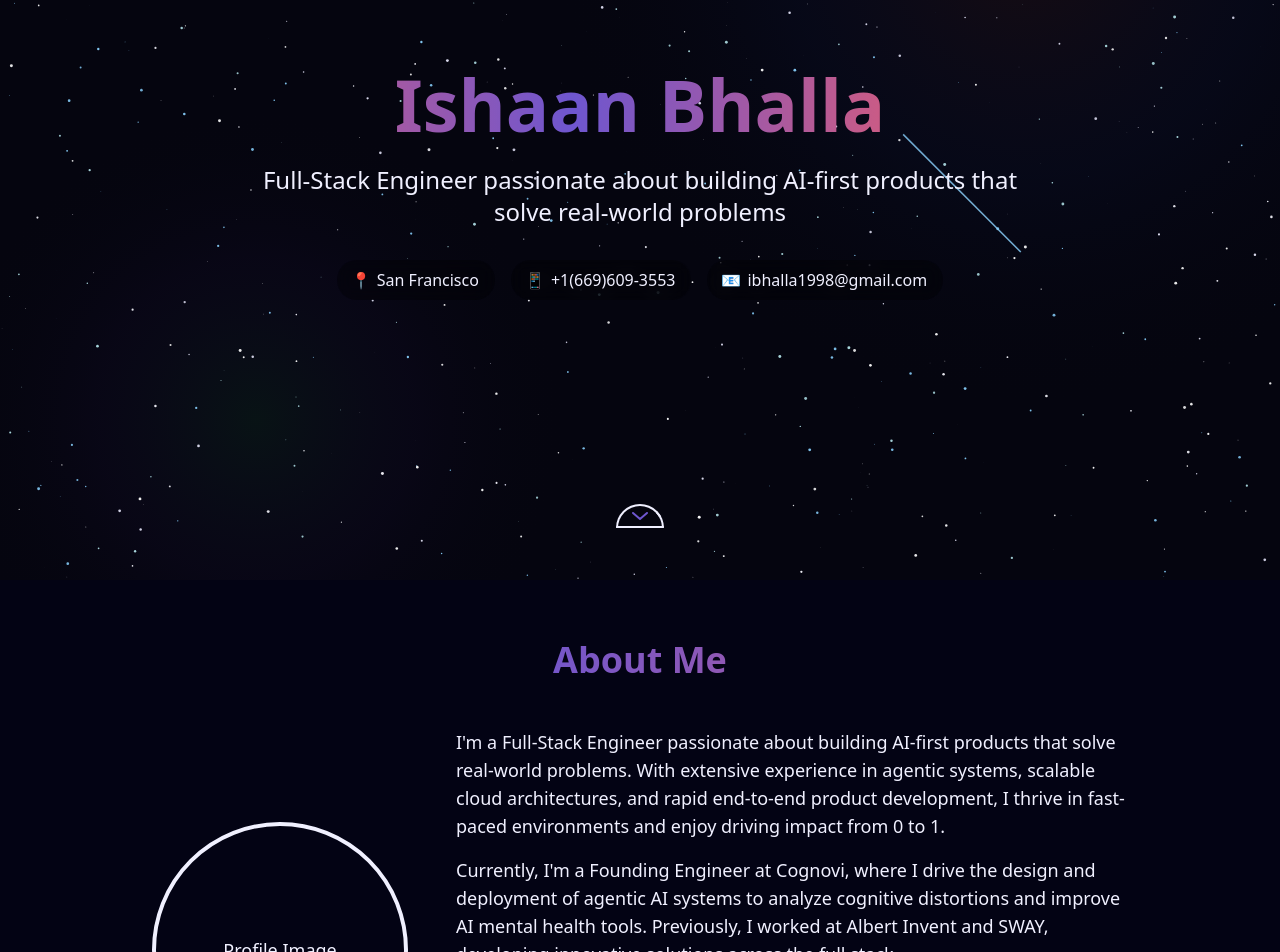
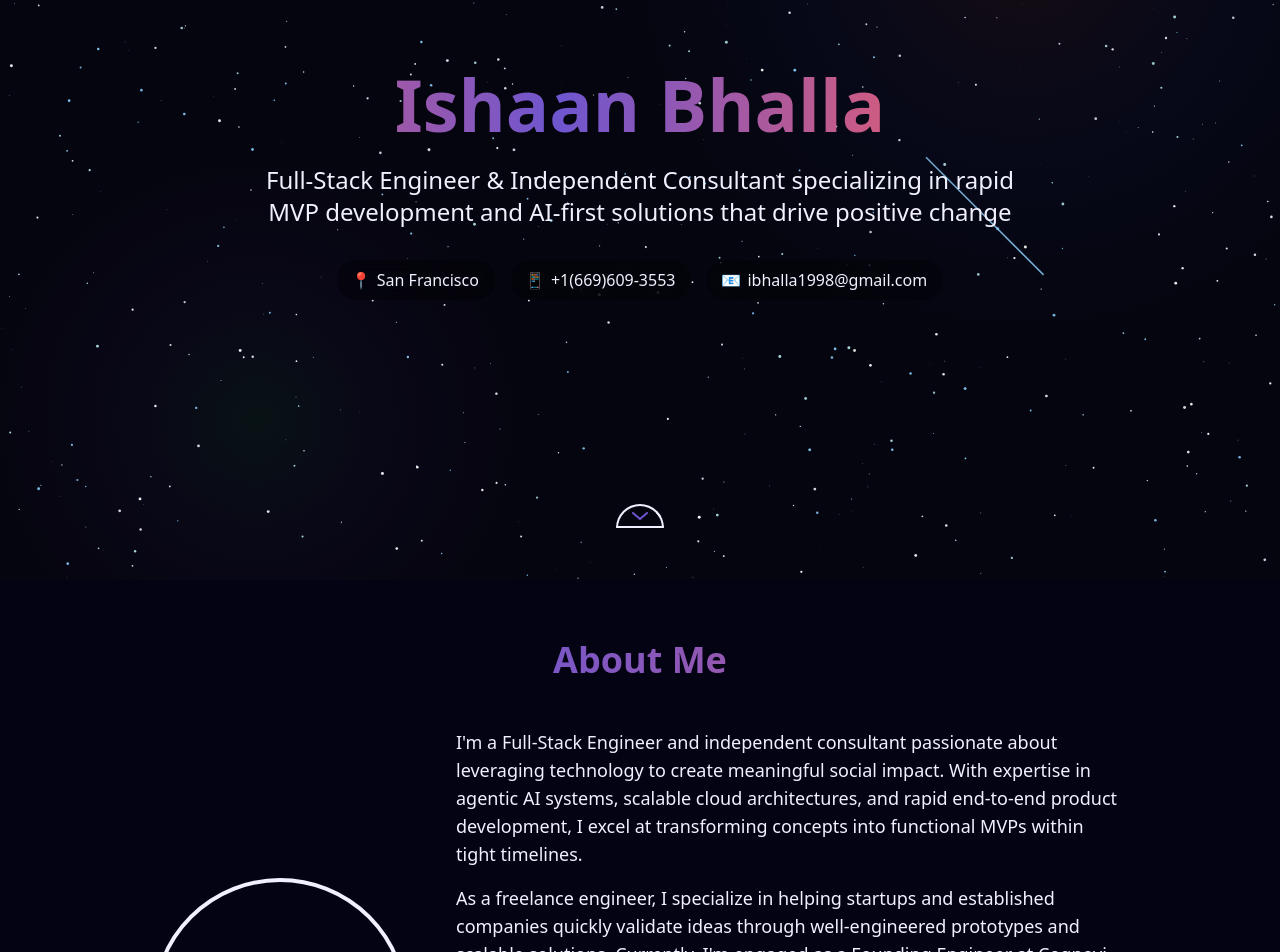
Before and after one commit to ishaan000/ishaan, a Next.js app: page / in a window 1280 px wide. Shown: the part 220-1172 px from the top of the page. Built offline with nearby package versions, Linux system fonts and the light colour scheme.

Commit message:
feat: implement contact form email functionality and update typography
- Add nodemailer as email service.
- Fix projects URL

```diff
--- a/package.json
+++ b/package.json
@@ -10,6 +10,7 @@
   },
   "dependencies": {
     "next": "15.3.2",
+    "nodemailer": "^7.0.3",
     "react": "^19.0.0",
     "react-dom": "^19.0.0",
     "react-icons": "^5.5.0"
@@ -18,6 +19,7 @@
     "@eslint/eslintrc": "^3",
     "@tailwindcss/postcss": "^4",
     "@types/node": "^20",
+    "@types/nodemailer": "^6.4.17",
     "@types/react": "^19",
     "@types/react-dom": "^19",
     "eslint": "^9",
--- /dev/null
+++ b/src/app/api/contact/route.ts
@@ -0,0 +1,60 @@
+import { NextRequest, NextResponse } from "next/server";
+import nodemailer from "nodemailer";
+
+export async function POST(request: NextRequest) {
+  try {
+    const { name, email, message } = await request.json();
+
+    // Validate input
+    if (!name || !email || !message) {
+      return NextResponse.json(
+        { error: "Name, email, and message are required" },
+        { status: 400 }
+      );
+    }
+
+    // Configure email transporter
+    const transporter = nodemailer.createTransport({
+      service: "gmail",
+      auth: {
+        user: process.env.EMAIL_USER,
+        pass: process.env.EMAIL_PASSWORD,
+      },
+    });
+
+    // Email content
+    const mailOptions = {
+      from: process.env.EMAIL_USER,
+      to: "ibhalla1998@gmail.com",
+      subject: `[Website Contact Form] ${name} (${email}) has sent you a message`,
+      text: `
+        Name: ${name}
+        Email: ${email}
+
+        Message:
+        ${message}
+      `,
+      html: `
+        <h3>New Contact Form Submission</h3>
+        <p><strong>Name:</strong> ${name}</p>
+        <p><strong>Email:</strong> ${email}</p>
+        <p><strong>Message:</strong></p>
+        <p>${message.replace(/\n/g, "<br>")}</p>
+      `,
+    };
+
+    // Send email
+    await transporter.sendMail(mailOptions);
+
+    return NextResponse.json(
+      { message: "Message sent successfully" },
+      { status: 200 }
+    );
+  } catch (error) {
+    console.error("Error sending email:", error);
+    return NextResponse.json(
+      { error: "Failed to send message" },
+      { status: 500 }
+    );
+  }
+}
--- a/src/components/SpaceBackground.tsx
+++ b/src/components/SpaceBackground.tsx
@@ -1,5 +1,5 @@
 "use client";
-import React, { useEffect, useRef, useState } from 'react';
+import React, { useEffect, useRef, useState } from "react";
 
 interface Star {
   x: number;
@@ -33,10 +33,15 @@ const SpaceBackground: React.FC = () => {
     // Check if device is likely low performance (mobile or older device)
     const checkDevicePerformance = () => {
       // Check if it's a mobile device
-      const isMobile = /Android|webOS|iPhone|iPad|iPod|BlackBerry|IEMobile|Opera Mini/i.test(navigator.userAgent);
+      const isMobile =
+        /Android|webOS|iPhone|iPad|iPod|BlackBerry|IEMobile|Opera Mini/i.test(
+          navigator.userAgent
+        );
 
       // Additional performance check - if available in browser
-      const hasSlowProcessor = navigator.hardwareConcurrency ? navigator.hardwareConcurrency < 4 : false;
+      const hasSlowProcessor = navigator.hardwareConcurrency
+        ? navigator.hardwareConcurrency < 4
+        : false;
 
       return isMobile || hasSlowProcessor;
     };
@@ -46,7 +51,7 @@ const SpaceBackground: React.FC = () => {
     const canvas = canvasRef.current;
     if (!canvas) return;
 
-    const ctx = canvas.getContext('2d', { alpha: false });
+    const ctx = canvas.getContext("2d", { alpha: false });
     if (!ctx) return;
 
     // Enable image smoothing for better quality
@@ -59,8 +64,8 @@ const SpaceBackground: React.FC = () => {
       const height = window.innerHeight;
 
       // Set display size (css pixels)
-      canvas.style.width = width + 'px';
-      canvas.style.height = height + 'px';
+      canvas.style.width = width + "px";
+      canvas.style.height = height + "px";
 
       // Set actual size in memory (scaled to account for extra pixel density)
       // Using a slightly lower scale for better performance on high-DPI displays
@@ -79,21 +84,30 @@ const SpaceBackground: React.FC = () => {
       resizeTimeout = setTimeout(resizeCanvas, 200);
     };
 
-    window.addEventListener('resize', handleResize);
+    window.addEventListener("resize", handleResize);
     resizeCanvas();
 
     // Background stars - adjust density based on device performance
     const stars: Star[] = [];
     const baseDensity = isLowPerfDevice ? 1600 : 800; // Lower density for low-perf devices
-    const numStars = Math.floor((window.innerWidth * window.innerHeight) / baseDensity);
-    const colorPalette = ['#ffffff', '#f8f8ff', '#e6e6fa', '#b0e0e6', '#87cefa'];
+    const numStars = Math.floor(
+      (window.innerWidth * window.innerHeight) / baseDensity
+    );
+    const colorPalette = [
+      "#ffffff",
+      "#f8f8ff",
+      "#e6e6fa",
+      "#b0e0e6",
+      "#87cefa",
+    ];
 
     // Create background stars
     for (let i = 0; i < numStars; i++) {
       const x = Math.random() * canvas.width;
       const y = Math.random() * canvas.height;
       const size = Math.random() * 1.5;
-      const color = colorPalette[Math.floor(Math.random() * colorPalette.length)];
+      const color =
+        colorPalette[Math.floor(Math.random() * colorPalette.length)];
       const speed = 0.05 + Math.random() * 0.1;
       const tail = 0;
       const opacity = 0.5 + Math.random() * 0.5;
@@ -103,24 +117,39 @@ const SpaceBackground: React.FC = () => {
 
     // Shooting stars - adjust based on device performance and screen size
     const shootingStars: ShootingStar[] = [];
-    const maxShootingStars = isLowPerfDevice ? 5 : (window.innerWidth < 768 ? 8 : 15); // Fewer on mobile/low-perf
+    const maxShootingStars = isLowPerfDevice
+      ? 5
+      : window.innerWidth < 768
+      ? 8
+      : 15; // Fewer on mobile/low-perf
 
     // Create a shooting star
     const createShootingStar = () => {
       // Only create if we're under the maximum
-      if (shootingStars.filter(s => s.active).length < maxShootingStars) {
+      if (shootingStars.filter((s) => s.active).length < maxShootingStars) {
         // Random starting position on the top half of the screen
         const x = Math.random() * canvas.width;
         const y = Math.random() * (canvas.height * 0.5);
         const length = 50 + Math.random() * 80; // Length of the shooting star
         const speed = 3 + Math.random() * 5;
         const size = 1 + Math.random() * 2;
-        const color = colorPalette[Math.floor(Math.random() * colorPalette.length)];
+        const color =
+          colorPalette[Math.floor(Math.random() * colorPalette.length)];
         const opacity = 0.7 + Math.random() * 0.3;
         const trail: Array<{ x: number; y: number }> = []; // Trail points
         const active = true;
 
-        shootingStars.push({ x, y, length, speed, size, color, opacity, trail, active });
+        shootingStars.push({
+          x,
+          y,
+          length,
+          speed,
+          size,
+          color,
+          opacity,
+          trail,
+          active,
+        });
       }
     };
 
@@ -143,8 +172,8 @@ const SpaceBackground: React.FC = () => {
       // Adjust opacity based on device performance
       const baseOpacity = isLowPerfDevice ? 0.07 : 0.1;
       gradient.addColorStop(0, `rgba(255, 100, 50, ${baseOpacity})`);
-      gradient.addColorStop(0.5, `rgba(50, 100, 255, ${baseOpacity/2})`);
-      gradient.addColorStop(1, 'rgba(0, 0, 0, 0)');
+      gradient.addColorStop(0.5, `rgba(50, 100, 255, ${baseOpacity / 2})`);
+      gradient.addColorStop(1, "rgba(0, 0, 0, 0)");
 
       ctx.fillStyle = gradient;
       ctx.fillRect(0, 0, width, height);
@@ -161,8 +190,8 @@ const SpaceBackground: React.FC = () => {
         );
 
         gradient2.addColorStop(0, `rgba(50, 200, 100, ${baseOpacity})`);
-        gradient2.addColorStop(0.5, `rgba(100, 50, 200, ${baseOpacity/2})`);
-        gradient2.addColorStop(1, 'rgba(0, 0, 0, 0)');
+        gradient2.addColorStop(0.5, `rgba(100, 50, 200, ${baseOpacity / 2})`);
+        gradient2.addColorStop(1, "rgba(0, 0, 0, 0)");
 
         ctx.fillStyle = gradient2;
         ctx.fillRect(0, 0, width, height);
@@ -192,14 +221,14 @@ const SpaceBackground: React.FC = () => {
       ctx.clearRect(0, 0, width, height);
 
       // Draw background
-      ctx.fillStyle = 'rgb(5, 5, 15)';
+      ctx.fillStyle = "rgb(5, 5, 15)";
       ctx.fillRect(0, 0, width, height);
 
       // Draw nebula
       createNebula();
 
       // Draw and update background stars
-      stars.forEach(star => {
+      stars.forEach((star) => {
         ctx.beginPath();
         ctx.arc(star.x, star.y, star.size, 0, Math.PI * 2);
         ctx.fillStyle = star.color;
@@ -208,20 +237,24 @@ const SpaceBackground: React.FC = () => {
         ctx.globalAlpha = 1;
 
         // Twinkle effect
-        star.opacity = 0.5 + (Math.sin(timestamp * 0.001 * star.speed) + 1) * 0.25;
+        star.opacity =
+          0.5 + (Math.sin(timestamp * 0.001 * star.speed) + 1) * 0.25;
       });
 
       // Create new shooting stars randomly - adjusted frequency based on device
       const shootingStarInterval = isLowPerfDevice ? 1500 : 800;
       const shootingStarProbability = isLowPerfDevice ? 0.03 : 0.05;
 
-      if (timestamp - lastShootingStarTime > shootingStarInterval && Math.random() < shootingStarProbability) {
+      if (
+        timestamp - lastShootingStarTime > shootingStarInterval &&
+        Math.random() < shootingStarProbability
+      ) {
         createShootingStar();
         lastShootingStarTime = timestamp;
       }
 
       // Draw and update shooting stars
-      shootingStars.forEach(star => {
+      shootingStars.forEach((star) => {
         if (!star.active) return;
 
         // Update position
@@ -258,12 +291,14 @@ const SpaceBackground: React.FC = () => {
           }
 
           const gradient = ctx.createLinearGradient(
-            star.trail[0].x, star.trail[0].y,
-            star.trail[star.trail.length - 1].x, star.trail[star.trail.length - 1].y
+            star.trail[0].x,
+            star.trail[0].y,
+            star.trail[star.trail.length - 1].x,
+            star.trail[star.trail.length - 1].y
           );
 
           gradient.addColorStop(0, star.color);
-          gradient.addColorStop(1, 'rgba(255, 255, 255, 0)');
+          gradient.addColorStop(1, "rgba(255, 255, 255, 0)");
 
           ctx.strokeStyle = gradient;
           ctx.lineWidth = star.size * 0.6;
@@ -273,7 +308,10 @@ const SpaceBackground: React.FC = () => {
         }
 
         // Deactivate if off screen
-        if (star.x > canvas.width + star.length || star.y > canvas.height + star.length) {
+        if (
+          star.x > canvas.width + star.length ||
+          star.y > canvas.height + star.length
+        ) {
           star.active = false;
         }
       });
@@ -292,7 +330,7 @@ const SpaceBackground: React.FC = () => {
 
     // Cleanup
     return () => {
-      window.removeEventListener('resize', handleResize);
+      window.removeEventListener("resize", handleResize);
       clearTimeout(resizeTimeout);
       cancelAnimationFrame(animationFrameId);
     };
@@ -303,9 +341,9 @@ const SpaceBackground: React.FC = () => {
       ref={canvasRef}
       className="fixed top-0 left-0 w-full h-full -z-10"
       style={{
-        willChange: 'transform', // Hardware acceleration hint
-        transform: 'translateZ(0)', // Force GPU acceleration
-        pointerEvents: 'none'
+        willChange: "transform", // Hardware acceleration hint
+        transform: "translateZ(0)", // Force GPU acceleration
+        pointerEvents: "none",
       }}
     />
   );
--- a/src/components/sections/AboutSection.tsx
+++ b/src/components/sections/AboutSection.tsx
@@ -4,13 +4,13 @@ export default function AboutSection() {
     {
       degree: "MS, Software Engineering",
       years: "2021 - 2023",
-      institution: "San Jose State University, San Jose, CA"
+      institution: "San Jose State University, San Jose, CA",
     },
     {
       degree: "BE, Computer Science",
       years: "2016 - 2020",
-      institution: "Rajiv Gandhi Technical University, India"
-    }
+      institution: "Rajiv Gandhi Technical University, India",
+    },
   ];
 
   return (
@@ -27,18 +27,21 @@ export default function AboutSection() {
         </div>
         <div className="max-w-2xl">
           <p className="text-lg mb-4">
-            I&apos;m a Full-Stack Engineer passionate about building AI-first
-            products that solve real-world problems. With extensive experience
-            in agentic systems, scalable cloud architectures, and rapid
-            end-to-end product development, I thrive in fast-paced
-            environments and enjoy driving impact from 0 to 1.
+            I&apos;m a Full-Stack Engineer and independent consultant passionate
+            about leveraging technology to create meaningful social impact. With
+            expertise in agentic AI systems, scalable cloud architectures, and
+            rapid end-to-end product development, I excel at transforming
+            concepts into functional MVPs within tight timelines.
           </p>
           <p className="text-lg mb-4">
-            Currently, I&apos;m a Founding Engineer at Cognovi, where I drive
-            the design and deployment of agentic AI systems to analyze
-            cognitive distortions and improve AI mental health tools.
-            Previously, I worked at Albert Invent and SWAY, developing
-            innovative solutions across the full stack.
+            As a freelance engineer, I specialize in helping startups and
+            established companies quickly validate ideas through well-engineered
+            prototypes and scalable solutions. Currently, I&apos;m engaged as a
+            Founding Engineer at Cognovi on a contract basis, where I drive the
+            design and deployment of agentic AI systems that improve mental
+            health tools. Previously, I contributed to Albert Invent and SWAY as
+            an engineer, developing innovative solutions across the full stack
+            that created tangible business value.
           </p>
           <div className="mt-8 space-y-4">
             <h3 className="text-xl font-bold text-accent-secondary">
@@ -50,9 +53,7 @@ export default function AboutSection() {
                   <span className="font-medium">{item.degree}</span>
                   <span className="text-text-secondary">{item.years}</span>
                 </div>
-                <p className="text-text-secondary">
-                  {item.institution}
-                </p>
+                <p className="text-text-secondary">{item.institution}</p>
               </div>
             ))}
           </div>
--- a/src/components/sections/ContactSection.tsx
+++ b/src/components/sections/ContactSection.tsx
@@ -32,15 +32,25 @@ export default function ContactSection() {
     e.preventDefault();
     setIsSubmitting(true);
 
-    // Here you would typically send the form data to your backend
-    // For now, we'll just simulate a submission
     try {
-      // Simulate API call
-      await new Promise((resolve) => setTimeout(resolve, 1000));
+      // Send form data to our API endpoint
+      const response = await fetch('/api/contact', {
+        method: 'POST',
+        headers: {
+          'Content-Type': 'application/json',
+        },
+        body: JSON.stringify(formData),
+      });
+
+      if (!response.ok) {
+        throw new Error('Failed to send message');
+      }
+
       setSubmitStatus("success");
       // Reset form after successful submission
       setFormData({ name: "", email: "", message: "" });
-    } catch {
+    } catch (error) {
+      console.error('Error sending message:', error);
       setSubmitStatus("error");
     } finally {
       setIsSubmitting(false);
@@ -139,7 +149,7 @@ export default function ContactSection() {
 
               {submitStatus === "success" && (
                 <p className="text-green-400 text-center">
-                  Message sent successfully!
+                  Message sent successfully! Ishaan will reach back as soon as possible.
                 </p>
               )}
 
--- a/src/components/sections/ExperienceSection.tsx
+++ b/src/components/sections/ExperienceSection.tsx
@@ -10,7 +10,7 @@ export default function ExperienceSection() {
   // Experience data
   const experiences: ExperienceItem[] = [
     {
-      title: "Founding Engineer",
+      title: "Founding Engineer (Contract)",
       company: "Cognovi",
       period: "July 2024 - Present",
       responsibilities: [
@@ -21,7 +21,7 @@ export default function ExperienceSection() {
       ],
     },
     {
-      title: "Full Stack Data Engineer",
+      title: "Full Stack Data Engineer (Contract)",
       company: "Albert Invent",
       period: "October 2023 - July 2024",
       responsibilities: [
--- a/src/components/sections/HeroSection.tsx
+++ b/src/components/sections/HeroSection.tsx
@@ -16,8 +16,8 @@ export default function HeroSection() {
         Ishaan Bhalla
       </h1>
       <p className="text-xl md:text-2xl max-w-3xl text-text-secondary mb-8">
-        Full-Stack Engineer passionate about building AI-first products that
-        solve real-world problems
+        Full-Stack Engineer & Independent Consultant specializing in rapid MVP
+        development and AI-first solutions that drive positive change
       </p>
       <div className="flex gap-4 flex-wrap justify-center mb-8">
         <ContactInfo icon="📍" text="San Francisco" />
--- a/src/components/sections/ProjectsSection.tsx
+++ b/src/components/sections/ProjectsSection.tsx
@@ -24,7 +24,7 @@ export default function ProjectsSection() {
       bgColorClass: "bg-accent-primary/20",
       technologies: ["Next.js", "TypeScript", "Flask", "GPT-4"],
       projectLink: "#",
-      sourceLink: "#",
+      sourceLink: "https://github.com/ishaan000/Seeker",
     },
     {
       title: "FootPrint",
@@ -36,19 +36,19 @@ export default function ProjectsSection() {
       bgColorClass: "bg-accent-secondary/20",
       technologies: ["Next.js 15", "TypeScript", "Material UI", "Vector DB"],
       projectLink: "#",
-      sourceLink: "#",
+      sourceLink: "https://github.com/ishaan000/FootPrint",
     },
     {
-      title: "Healthcare Solution",
-      subtitle: "Healthcare Onboarding",
+      title: "Git Guide",
+      subtitle: "Github tips and tricks",
       description:
-        "Client intake portal for therapy services, automating patient demographics collection, insurance verification, and payment processing.",
-      emoji: "🏥",
-      emojiLabel: "Healthcare Onboarding",
+        "A collection of git commands and tips to help you get started with git.",
+      emoji: "📖",
+      emojiLabel: "Git Guide",
       bgColorClass: "bg-accent-primary/20",
-      technologies: ["HIPAA Compliant", "Stripe API", "Secure Data"],
-      projectLink: "#",
-      sourceLink: "#",
+      technologies: ["Next.js", "TypeScript", "Material UI"],
+      projectLink: "https://git-guide-xi.vercel.app/",
+      sourceLink: "https://github.com/ishaan000/git-guide",
     },
   ];
 
```
Also changed, not shown: 1 other file (tests, documents, lock files or other folders).
